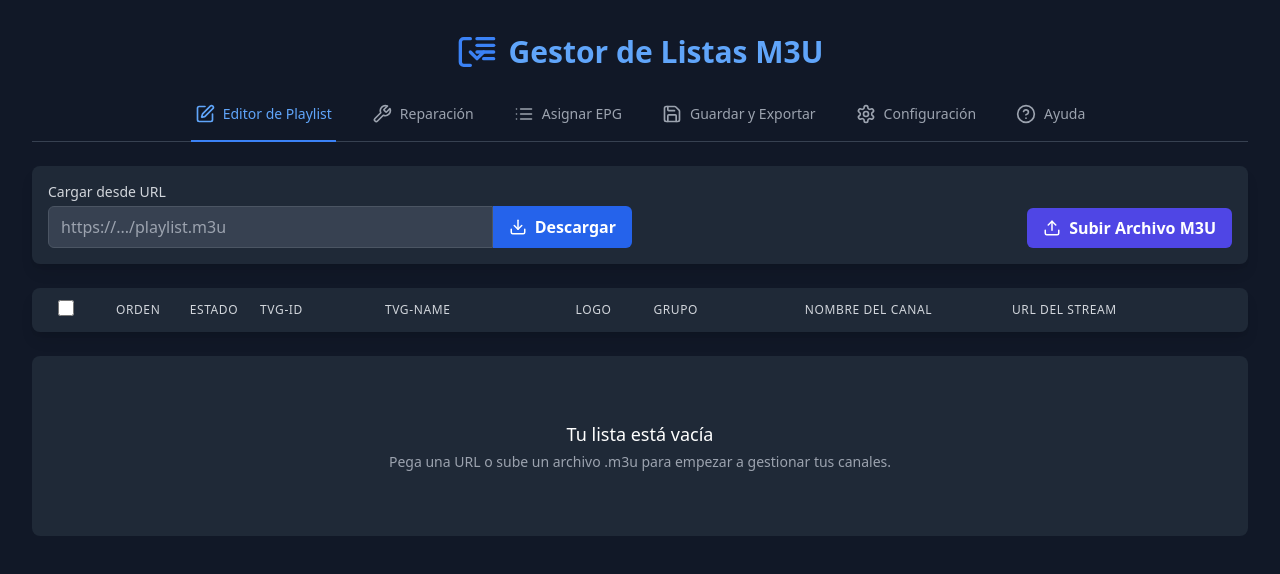
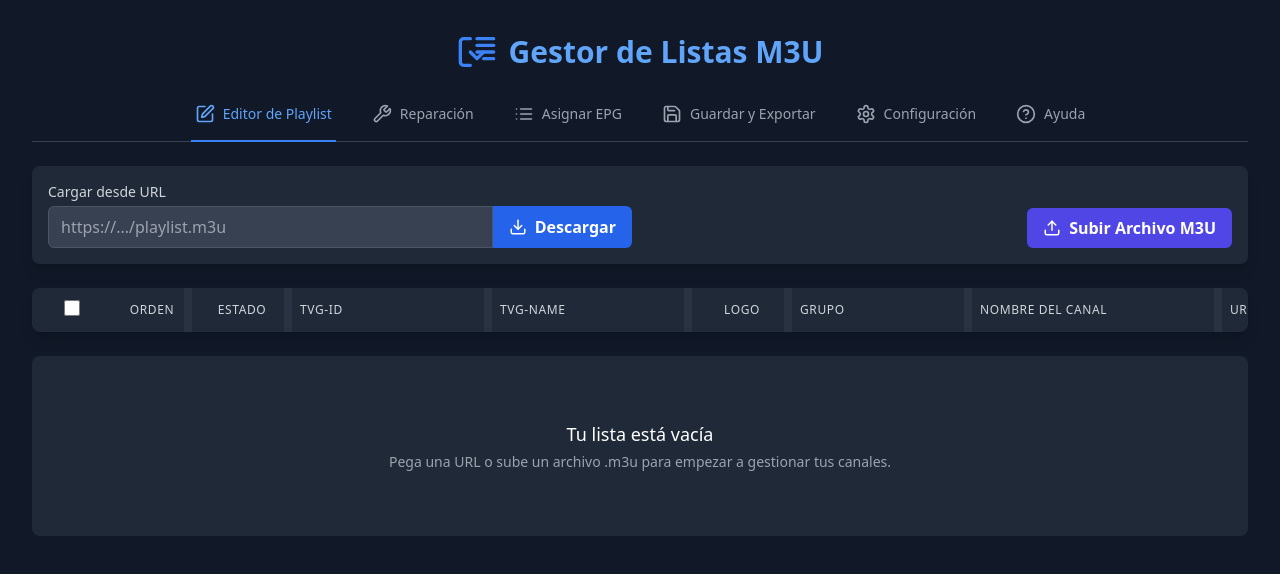
Before and after one commit to hijodkain/PWA-M3U-Manager, a Next.js app: page / in a window 1280 px wide. Shown: the top 574 px of the page. Built offline with nearby package versions, Linux system fonts and the light colour scheme.

Commit message:
feat: Improve Editor tab table - resizable columns, better Safari compatibility, fixed alignment

```diff
--- a/EditorTab.tsx
+++ b/EditorTab.tsx
@@ -5,6 +5,8 @@ import { SortableContext, verticalListSortingStrategy } from '@dnd-kit/sortable'
 import { Upload, Download, Plus, Trash2, GripVertical, Zap, ShieldCheck, ShieldX, Hourglass, ShieldQuestion } from 'lucide-react';
 import { useChannels } from './useChannels';
 import { useSettings } from './useSettings';
+import { useColumnResizing } from './useColumnResizing';
+import ResizableHeader from './ResizableHeader';
 import SortableChannelRow from './SortableChannelRow';
 import { Channel } from './index';
 
@@ -47,17 +49,7 @@ const EditorTab: React.FC<EditorTabProps> = ({ channelsHook, settingsHook }) =>
     } = channelsHook;
 
     const { savedUrls } = settingsHook;
-    const columnWidths = {
-        select: 80,
-        order: 80,
-        status: 80,
-        tvgId: 150,
-        tvgName: 200,
-        tvgLogo: 120, // Ancho aumentado para los logos
-        groupTitle: 180,
-        name: 250,
-        url: 300,
-    };
+    const { columnWidths, handleResize } = useColumnResizing();
     const sensors = useSensors(useSensor(PointerSensor), useSensor(KeyboardSensor));
     const parentRef = tableContainerRef; // Reutilizamos la ref existente
 
@@ -217,10 +209,10 @@ const EditorTab: React.FC<EditorTabProps> = ({ channelsHook, settingsHook }) =>
 
             <div ref={tableContainerRef} className="overflow-auto rounded-lg shadow-lg max-h-[60vh]">
                 <DndContext sensors={sensors} collisionDetection={closestCenter} onDragStart={handleDragStart} onDragEnd={handleDragEnd}>
-                    <table className="min-w-full divide-y divide-gray-700 table-fixed">
+                    <table className="min-w-full divide-y divide-gray-700" style={{ tableLayout: 'fixed' }}>
                         <thead className="bg-gray-800 sticky top-0 z-10">
                             <tr>
-                                <th scope="col" style={{ width: `${columnWidths.select}px` }} className="px-2 py-3 text-center text-xs font-medium text-gray-300 uppercase tracking-wider">
+                                <th scope="col" style={{ width: `${columnWidths.select}px`, minWidth: `${columnWidths.select}px`, maxWidth: `${columnWidths.select}px` }} className="px-2 py-3 text-center text-xs font-medium text-gray-300 uppercase tracking-wider">
                                     <input
                                         type="checkbox"
                                         ref={selectAllCheckboxRef}
@@ -229,30 +221,30 @@ const EditorTab: React.FC<EditorTabProps> = ({ channelsHook, settingsHook }) =>
                                         className="form-checkbox h-4 w-4 text-blue-600 bg-gray-700 border-gray-600 rounded focus:ring-blue-500"
                                     />
                                 </th>
-                                <th scope="col" style={{ width: `${columnWidths.order}px` }} className="px-2 py-3 text-center text-xs font-medium text-gray-300 uppercase tracking-wider">
+                                <ResizableHeader width={columnWidths.order} onResize={(w) => handleResize('order', w)} align="center">
                                     Orden
-                                </th>
-                                <th scope="col" style={{ width: `${columnWidths.status}px` }} className="px-2 py-3 text-center text-xs font-medium text-gray-300 uppercase tracking-wider">
+                                </ResizableHeader>
+                                <ResizableHeader width={columnWidths.status} onResize={(w) => handleResize('status', w)} align="center">
                                     Estado
-                                </th>
-                                <th scope="col" style={{ width: `${columnWidths.tvgId}px` }} className="px-2 py-3 text-left text-xs font-medium text-gray-300 uppercase tracking-wider">
+                                </ResizableHeader>
+                                <ResizableHeader width={columnWidths.tvgId} onResize={(w) => handleResize('tvgId', w)} align="left">
                                     tvg-id
-                                </th>
-                                <th scope="col" style={{ width: `${columnWidths.tvgName}px` }} className="px-2 py-3 text-left text-xs font-medium text-gray-300 uppercase tracking-wider">
+                                </ResizableHeader>
+                                <ResizableHeader width={columnWidths.tvgName} onResize={(w) => handleResize('tvgName', w)} align="left">
                                     tvg-name
-                                </th>
-                                <th scope="col" style={{ width: `${columnWidths.tvgLogo}px` }} className="px-2 py-3 text-center text-xs font-medium text-gray-300 uppercase tracking-wider">
+                                </ResizableHeader>
+                                <ResizableHeader width={columnWidths.tvgLogo} onResize={(w) => handleResize('tvgLogo', w)} align="center">
                                     Logo
-                                </th>
-                                <th scope="col" style={{ width: `${columnWidths.groupTitle}px` }} className="px-2 py-3 text-left text-xs font-medium text-gray-300 uppercase tracking-wider">
+                                </ResizableHeader>
+                                <ResizableHeader width={columnWidths.groupTitle} onResize={(w) => handleResize('groupTitle', w)} align="left">
                                     Grupo
-                                </th>
-                                <th scope="col" style={{ width: `${columnWidths.name}px` }} className="px-2 py-3 text-left text-xs font-medium text-gray-300 uppercase tracking-wider">
+                                </ResizableHeader>
+                                <ResizableHeader width={columnWidths.name} onResize={(w) => handleResize('name', w)} align="left">
                                     Nombre del Canal
-                                </th>
-                                <th scope="col" style={{ width: `${columnWidths.url}px` }} className="px-2 py-3 text-left text-xs font-medium text-gray-300 uppercase tracking-wider">
+                                </ResizableHeader>
+                                <ResizableHeader width={columnWidths.url} onResize={(w) => handleResize('url', w)} align="left">
                                     URL del Stream
-                                </th>
+                                </ResizableHeader>
                             </tr>
                         </thead>
                         <SortableContext items={filteredChannels.map(c => c.id)} strategy={verticalListSortingStrategy}>
@@ -271,7 +263,7 @@ const EditorTab: React.FC<EditorTabProps> = ({ channelsHook, settingsHook }) =>
                                             selectedChannels={selectedChannels}
                                             toggleChannelSelection={toggleChannelSelection}
                                             statusIndicator={
-                                                <td style={{ width: `${columnWidths.status}px` }} className="px-2 py-2 text-center"><StatusIndicator status={channel.status} /></td>
+                                                <td style={{ width: `${columnWidths.status}px`, minWidth: `${columnWidths.status}px`, maxWidth: `${columnWidths.status}px` }} className="px-2 py-2 text-center"><StatusIndicator status={channel.status} /></td>
                                             }
                                             columnWidths={columnWidths}
                                             measureRef={rowVirtualizer.measureElement}
@@ -290,7 +282,7 @@ const EditorTab: React.FC<EditorTabProps> = ({ channelsHook, settingsHook }) =>
                     </table>
                     <DragOverlay>
                         {activeChannel ? (
-                            <table className="w-full table-fixed">
+                            <table className="w-full" style={{ tableLayout: 'fixed' }}>
                                 <tbody className="bg-gray-700 shadow-2xl">
                                     <SortableChannelRow
                                         id={activeChannel.id}
@@ -301,7 +293,7 @@ const EditorTab: React.FC<EditorTabProps> = ({ channelsHook, settingsHook }) =>
                                         selectedChannels={[]}
                                         toggleChannelSelection={() => {}}
                                         statusIndicator={
-                                            <td style={{ width: `${columnWidths.status}px` }} className="px-2 py-2 text-center"><StatusIndicator status={activeChannel.status} /></td>
+                                            <td style={{ width: `${columnWidths.status}px`, minWidth: `${columnWidths.status}px`, maxWidth: `${columnWidths.status}px` }} className="px-2 py-2 text-center"><StatusIndicator status={activeChannel.status} /></td>
                                         }
                                         columnWidths={columnWidths}
                                     />
--- a/ReparacionTab.tsx
+++ b/ReparacionTab.tsx
@@ -98,7 +98,7 @@ const ReparacionTab: React.FC<ReparacionTabProps> = ({ reparacionHook, channelsH
 
     return (
         <div className="grid grid-cols-1 lg:grid-cols-11 gap-4">
-            <div className="lg:col-span-5 bg-gray-800 p-4 rounded-lg flex flex-col">
+            <div className="lg:col-span-4 bg-gray-800 p-4 rounded-lg flex flex-col">
                 <h3 className="font-bold text-lg mb-2">Lista Principal</h3>
                 <SmartSearchInput
                     searchTerm={mainListSearch}
@@ -204,8 +204,8 @@ const ReparacionTab: React.FC<ReparacionTabProps> = ({ reparacionHook, channelsH
                     </button>
                 </div>
             </div>
-            <div className="lg:col-span-5 bg-gray-800 p-4 rounded-lg flex flex-col">
-                <h3 className="font-bold text-lg mb-2">Lista de recambios</h3>
+            <div className="lg:col-span-6 bg-gray-800 p-4 rounded-lg flex flex-col">
+                <h3 className="font-bold text-lg mb-2">Lista de Recambio</h3>
                 <div className="flex gap-2 mb-2">
                     <input
                         type="text"
--- a/ResizableHeader.tsx
+++ b/ResizableHeader.tsx
@@ -4,9 +4,10 @@ interface ResizableHeaderProps {
     children: React.ReactNode;
     width: number;
     onResize: (width: number) => void;
+    align?: 'left' | 'center' | 'right';
 }
 
-const ResizableHeader: React.FC<ResizableHeaderProps> = ({ children, width, onResize }) => {
+const ResizableHeader: React.FC<ResizableHeaderProps> = ({ children, width, onResize, align = 'center' }) => {
     const handleMouseDown = (e: React.MouseEvent<HTMLDivElement>) => {
         e.preventDefault();
         const startX = e.clientX;
@@ -25,16 +26,18 @@ const ResizableHeader: React.FC<ResizableHeaderProps> = ({ children, width, onRe
         document.addEventListener('mouseup', handleMouseUp);
     };
 
+    const alignmentClass = align === 'left' ? 'text-left' : align === 'right' ? 'text-right' : 'text-center';
+
     return (
         <th
             scope="col"
-            style={{ width: `${width}px` }}
-            className="relative px-2 py-3 text-left text-xs font-medium text-gray-300 uppercase tracking-wider"
+            style={{ width: `${width}px`, minWidth: `${width}px`, maxWidth: `${width}px` }}
+            className={`relative px-2 py-3 ${alignmentClass} text-xs font-medium text-gray-300 uppercase tracking-wider`}
         >
             {children}
             <div
                 onMouseDown={handleMouseDown}
-                className="absolute top-0 right-0 h-full w-2 cursor-col-resize bg-gray-600/20 hover:bg-blue-500/50"
+                className="absolute top-0 right-0 h-full w-2 cursor-col-resize bg-gray-600/20 hover:bg-blue-500/50 transition-colors"
             />
         </th>
     );
```
Also changed, not shown: SortableChannelRow.tsx (+15 -17 lines).
